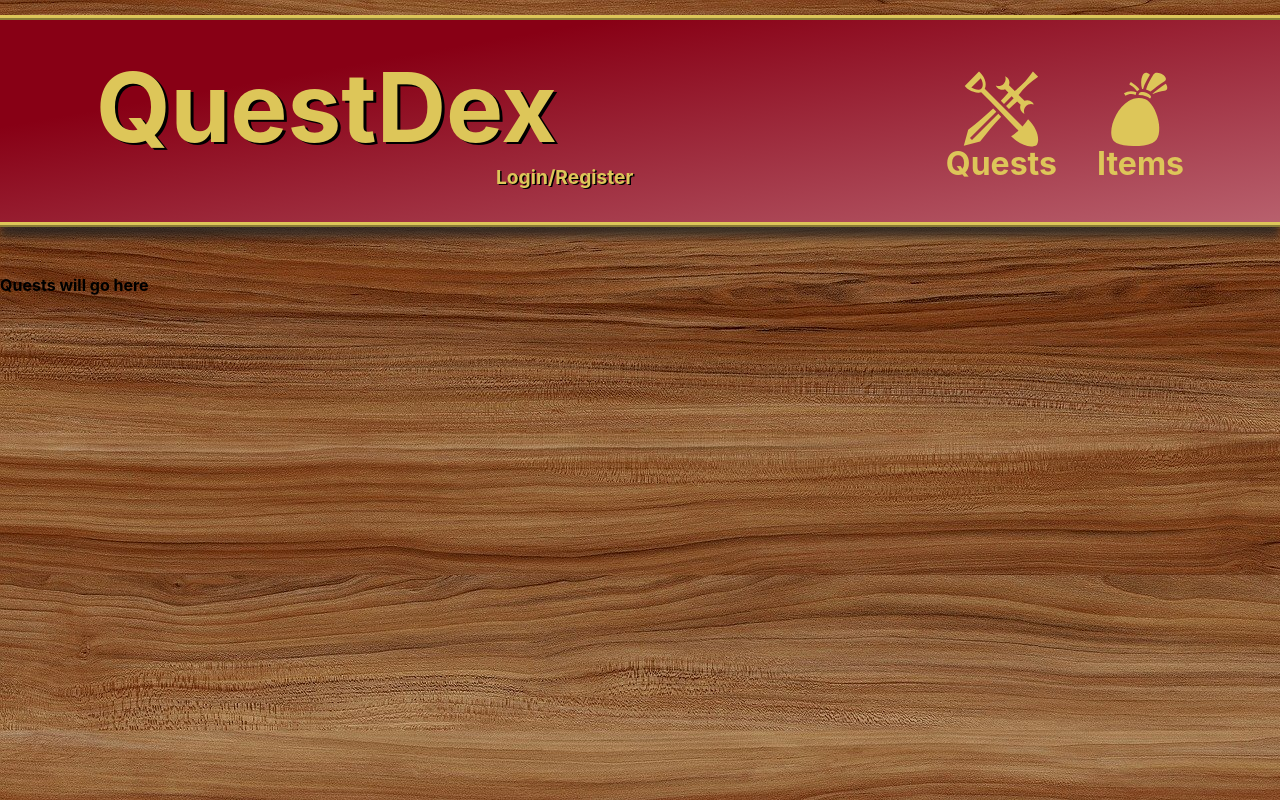
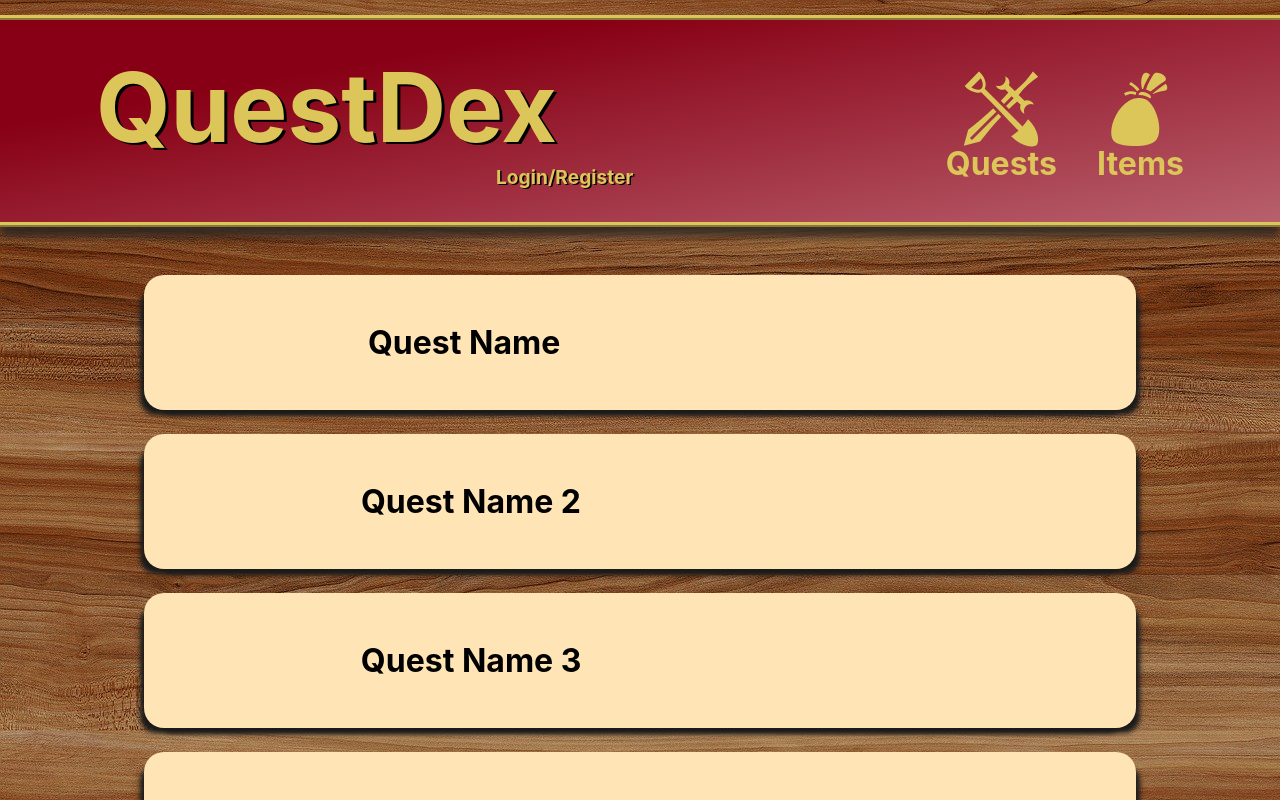
Before and after one commit to YTyler/questdex, a React (Create React App) app: page /questdex/quests in a window 1280 px wide. Shown: the top 800 px of the page. Built offline with nearby package versions, Linux system fonts and the light colour scheme.

Commit message:
finish quest and questpage

```diff
--- a/src/App.css
+++ b/src/App.css
@@ -3,6 +3,7 @@
   font-size: 100%;
   margin: 0;
   padding: 0;
+  caret-color: transparent;
 }
 
 body {
@@ -117,3 +118,44 @@ a:hover {
   height: 200px;
   width: 200px;
 }
+
+/* Questpage */
+
+/* Quest */
+.Quest {
+  display: flex;
+  font-size: 1.5rem;
+  text-align: center;
+  background-color: moccasin;
+  width: 70%;
+  margin: 0 auto;
+  margin-top: 1em;
+  border-radius: 20px;
+  padding: 2em;
+  box-shadow: 8px 9px 5px -4px rgb(27, 27, 27),
+    -8px 9px 5px -4px rgb(27, 27, 27);
+  transition: 0.375s;
+}
+
+.Quest:hover {
+  cursor: pointer;
+  width: 80%;
+  margin-top: 1.5em;
+  margin-bottom: 1.5em;
+  padding: 2.5em;
+  box-shadow: 12px 20px 15px -4px rgb(8, 8, 8),
+    -12px 20px 15px -4px rgb(8, 8, 8);
+}
+
+.Quest section {
+  margin: auto;
+}
+
+.Quest section h2 {
+  font-size: 2rem;
+}
+
+.Quest img {
+  height: 200px;
+  width: 200px;
+}
--- a/src/components/Quest.jsx
+++ b/src/components/Quest.jsx
@@ -1,5 +1,25 @@
-import React from "react";
+import React, { useState } from "react";
 
-export default function Quest() {
-  return <div></div>;
+export default function Quest(props) {
+  const quest = props.quest;
+  const [open, setOpen] = useState(false);
+
+  const openQuest = () => {
+    setOpen((prevState) => !prevState);
+  };
+  return (
+    <div className="Quest" id={"quest" + quest.id} onClick={openQuest}>
+      {open && quest.imageUrl && (
+        <img className="questImage" src={quest.imageUrl} alt={quest.altText} />
+      )}
+      <section>
+        <h2>{quest.questName}</h2>
+        {open && <h3>{quest.gameTitle}</h3>}
+      </section>
+      <section>
+        {open && <h3>Items Needed:</h3>}
+        {open && <h3>Notes</h3>}
+      </section>
+    </div>
+  );
 }
--- a/src/screens/QuestPage.jsx
+++ b/src/screens/QuestPage.jsx
@@ -1,15 +1,62 @@
 import React from "react";
-import Quest from "../components/Item";
+import Quest from "../components/Quest";
 import Navbar from "../components/Navbar";
 
 export default function QuestPage() {
-  const testQuests = [];
+  const testQuests = [
+    {
+      id: 1,
+      questName: "Quest Name",
+      gameTitle: "Game Title",
+      imageUrl: "/testNails.jpeg",
+      altText: "testNails",
+    },
+    {
+      id: 2,
+      questName: "Quest Name 2",
+      gameTitle: "Game Title 2",
+      imageUrl: "/testPlank.jpeg",
+      altText: "testPlank",
+      total: 20,
+    },
+    {
+      id: 3,
+      questName: "Quest Name 3",
+      gameTitle: "Game Title 3",
+      imageUrl: "/testStrawberry.jpeg",
+      altText: "testStrawberry",
+      total: 30,
+    },
+    {
+      id: 4,
+      questName: "Quest Name 4",
+      gameTitle: "Game Title 4",
+      imageUrl: "/testNails.jpeg",
+      altText: "testNails",
+      total: 40,
+    },
+    {
+      id: 5,
+      questName: "Quest Name 5",
+      gameTitle: "Game Title 5",
+      imageUrl: "/testPlank.jpeg",
+      altText: "testPlank",
+      total: 50,
+    },
+    {
+      id: 6,
+      questName: "Quest Name 6",
+      gameTitle: "Game Title 6",
+      imageUrl: "/testStrawberry.jpeg",
+      altText: "testStrawberry",
+      total: 60,
+    },
+  ];
   return (
     <div className="QuestPage">
       <Navbar />
-      <h1>Quests will go here</h1>
-      {testQuests.map((testQuest) => (
-        <Quest quest={testQuest} key={testQuest.id} />
+      {testQuests.map((quest) => (
+        <Quest quest={quest} key={quest.id} />
       ))}
     </div>
   );
```
